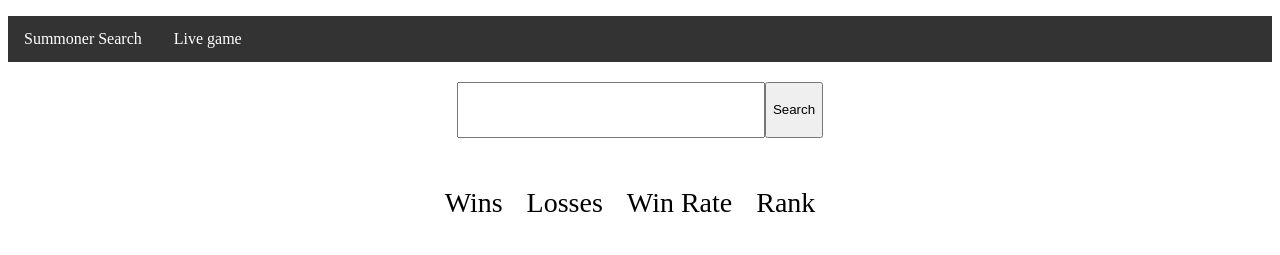
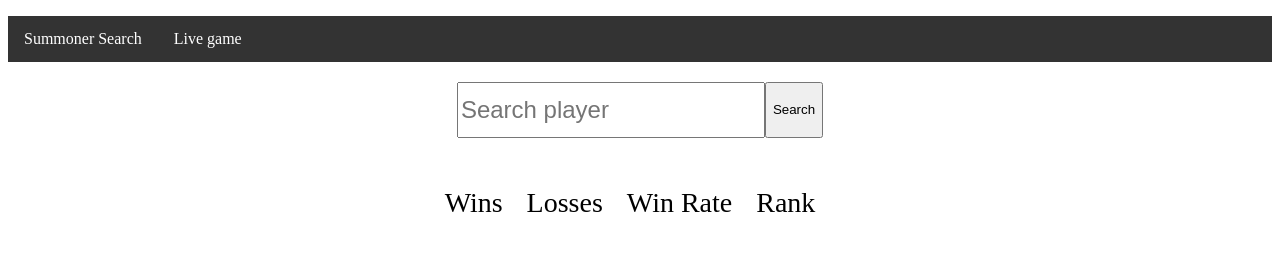
Before and after one commit to Santeri94/riot-api-live-game, a plain HTML site: page index.html in a window 1280 px wide. Drawn offline with Linux system fonts and the light colour scheme.

Commit message:
added placeholder text

```diff
--- a/index.html
+++ b/index.html
@@ -15,7 +15,7 @@
       </ul>
     </nav>
     <div class="inputField">
-      <input id="player-name" type="text" />
+      <input id="player-name" type="text" placeholder="Search player" />
       <button id="search-button" onclick="searchSummoner()">Search</button>
     </div>
     <div class="player-info">
```
